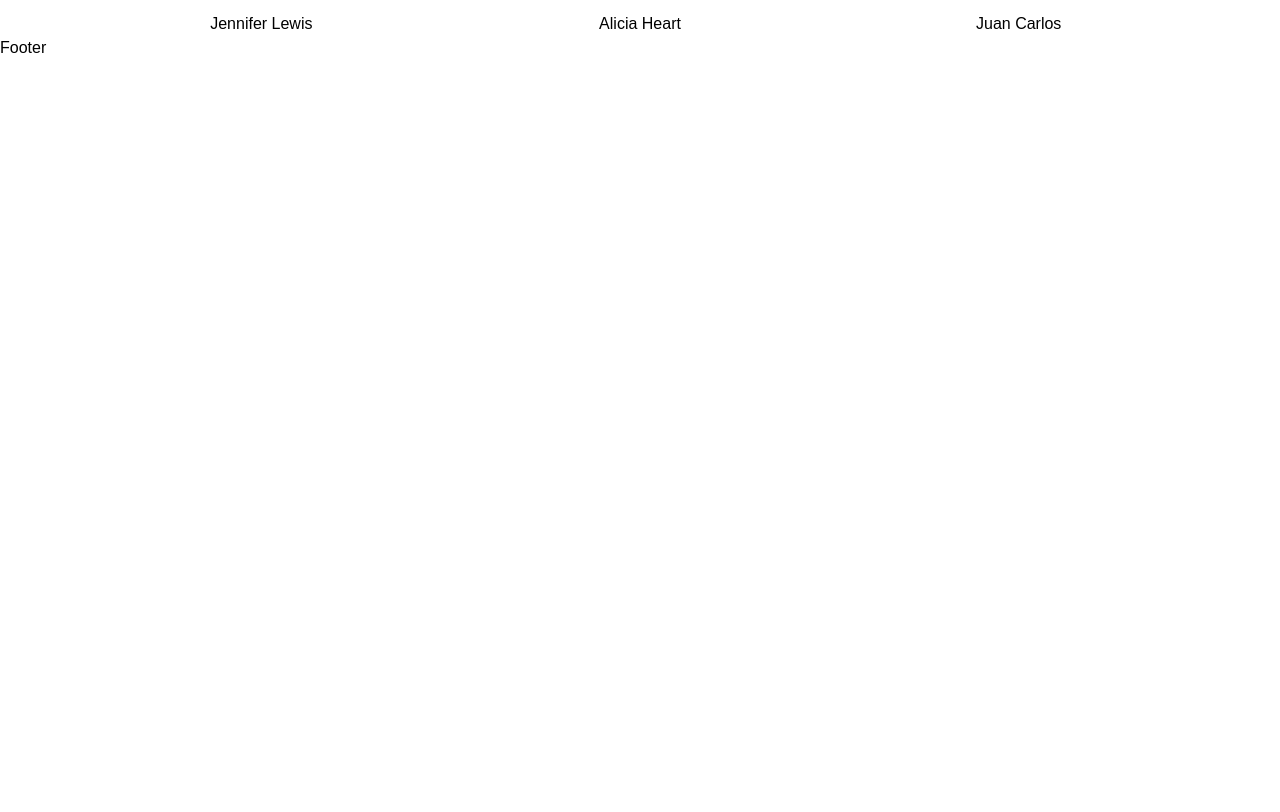
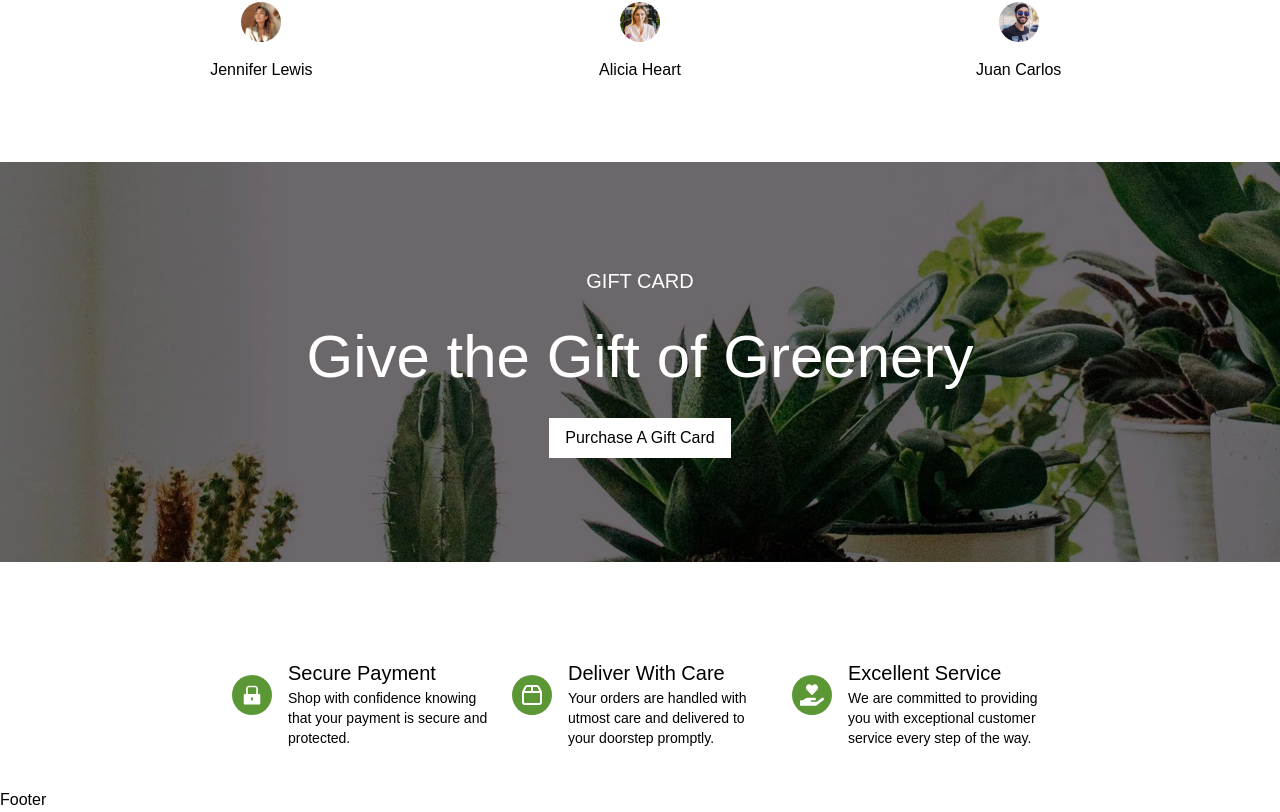
Before and after one commit to crazycart143/urban-garden, a Next.js app: page / in a window 1280 px wide. Shown: the part 3197-4009 px from the top of the page. Before the commit the page ends 3257 px from the top, so only its background shows below. Built offline with nearby package versions, Linux system fonts and the light colour scheme; a web font is replaced by a local one.

Commit message:
added Services.tsx and Giftcard.tsx

```diff
--- a/app/page.tsx
+++ b/app/page.tsx
@@ -1,4 +1,11 @@
-import { Feedback, Hero, PlantList, Story } from "@/components";
+import {
+  Feedback,
+  GiftCard,
+  Hero,
+  PlantList,
+  Services,
+  Story,
+} from "@/components";
 import { PlantProps } from "@/types";
 import { fetchPlants } from "@/utils";
 
@@ -31,6 +38,12 @@ export default async function Home() {
       <section>
         <Feedback />
       </section>
+      <section>
+        <GiftCard />
+      </section>
+      <section>
+        <Services />
+      </section>
     </main>
   );
 }
--- a/components/Feedback.tsx
+++ b/components/Feedback.tsx
@@ -5,18 +5,20 @@ import Image from "next/image";
 
 const Feedback = () => {
   return (
-    <div className="flex flex-col items-center justify-center w-full px-10 md:px-20 max-width">
-      <h1 className="text-[26px] font-medium py-4 border-b-2 border-[#5C9735]">
+    <div className="flex flex-col items-center justify-center w-full px-10 py-10 md:px-20 max-width">
+      <h1 className="text-[26px] md:text-[30px] font-medium py-4 border-b-2 border-[#5C9735]">
         What Our Customers Say
       </h1>
       <div className="flex flex-col sm:flex-row sm:gap-x-4">
         {feedBack.map((feedback, index) => (
           <div
             key={index}
-            className="flex flex-col items-center justify-center w-full gap-y-4"
+            className="flex flex-col items-center justify-start w-full gap-y-4"
           >
             <BsQuote color="#5C9735" className="opacity-50 text-[26px] mt-6" />
-            <p className="text-[16px] text-center">{feedback.feedback}</p>
+            <p className="text-[16px] text-center font-medium">
+              {feedback.feedback}
+            </p>
             <Image
               src={feedback.image}
               width={40}
--- /dev/null
+++ b/components/GiftCard.tsx
@@ -0,0 +1,17 @@
+import React from "react";
+import CustomButton from "./CustomButton";
+
+const GiftCard = () => {
+  return (
+    <div className="flex flex-col items-center justify-center bg-center bg-cover w-full h-[300px] md:h-[400px] bg-gift-bg text-white gap-y-4 my-10">
+      <p className="text-[20px]">GIFT CARD</p>
+      <h1 className="text-[40px] md:text-[60px]">Give the Gift of Greenery</h1>
+      <CustomButton
+        title="Purchase A Gift Card"
+        containerStyles="py-2 px-4 bg-white text-black"
+      />
+    </div>
+  );
+};
+
+export default GiftCard;
--- a/components/PlantList.tsx
+++ b/components/PlantList.tsx
@@ -8,7 +8,7 @@ interface PlantListProps {
 
 const PlantList = ({ filteredPlants }: PlantListProps) => {
   return (
-    <section className="flex flex-col items-start justify-start w-full px-6 pt-10 pb-20 lg:px-20 max-width">
+    <section className="flex flex-col items-start justify-start w-full px-6 pt-10 pb-10 sm:pb-20 lg:px-20 max-width">
       <div className="flex items-center w-full sm:justify-start xs:justify-center ">
         <h1 className="xs:text-[34px] sm:text-[40px]">New Plants</h1>
       </div>
--- /dev/null
+++ b/components/Services.tsx
@@ -0,0 +1,48 @@
+import React from "react";
+import { AiFillLock } from "react-icons/ai";
+import { LuPackage2 } from "react-icons/lu";
+import { FaHandHoldingHeart } from "react-icons/fa";
+const Services = () => {
+  return (
+    <div className="flex flex-col items-center justify-center px-10 py-10 sm:flex-row gap-x-6 ">
+      <div className="flex flex-col items-center justify-start lg:flex-row ">
+        <div className="rounded-full bg-[#5C9735] w-10 lg:w-[40px] h-10 flex justify-center items-center sm:text-[24px] ">
+          <AiFillLock color="white" />
+        </div>
+        <div className="flex flex-col items-center justify-center ml-4 lg:items-start lg:justify-start lg:w-[200px]">
+          <h1 className="mt-4 text-[20px]">Secure Payment</h1>
+          <p className="text-sm text-center lg:text-start">
+            Shop with confidence knowing that your payment is secure and
+            protected.
+          </p>
+        </div>
+      </div>
+      <div className="flex flex-col items-center justify-start lg:flex-row">
+        <div className="rounded-full bg-[#5C9735] w-10 lg:w-[40px] h-10 flex justify-center items-center sm:text-[24px] mt-6 sm:mt-0">
+          <LuPackage2 color="white" />
+        </div>
+        <div className="flex flex-col items-center justify-center ml-4 lg:items-start lg:w-[200px]">
+          <h1 className="mt-4 text-[20px]">Deliver With Care</h1>
+          <p className="text-sm text-center lg:text-start">
+            Your orders are handled with utmost care and delivered to your
+            doorstep promptly.
+          </p>
+        </div>
+      </div>
+      <div className="flex flex-col items-center justify-start lg:flex-row">
+        <div className="rounded-full bg-[#5C9735] w-10 lg:w-[40px] h-10 flex justify-center items-center sm:text-[24px] mt-6 sm:mt-0">
+          <FaHandHoldingHeart color="white" />
+        </div>
+        <div className="flex flex-col items-center justify-center ml-4 lg:items-start lg:w-[200px]">
+          <h1 className="mt-4 text-[20px]">Excellent Service</h1>
+          <p className="text-sm text-center lg:text-start">
+            We are committed to providing you with exceptional customer service
+            every step of the way.
+          </p>
+        </div>
+      </div>
+    </div>
+  );
+};
+
+export default Services;
--- a/components/Story.tsx
+++ b/components/Story.tsx
@@ -4,7 +4,7 @@ import CustomButton from "./CustomButton";
 
 const Story = () => {
   return (
-    <div className="relative flex flex-col w-full md:flex-row max-width md:gap-x-6 lg:gap-x-0 py-14">
+    <div className="relative flex flex-col w-full md:flex-row max-width md:gap-x-6 lg:gap-x-0 py-14 ">
       <Image
         src="/plants-store-story-section-img.webp"
         width={800}
@@ -12,7 +12,7 @@ const Story = () => {
         alt="story-image"
         className="object-cover md:object-left lg:object-top md:w-[400px] lg:w-[800px] md:h-[600px] lg:h-[500px]"
       />
-      <div className="py-10 w-full sm:w-[90vw] left-0 right-0 mx-auto  md:w-[500px] flex flex-col justify-center items-start px-6 absolute md:static bottom-5 sm:bottom-10 bg-white">
+      <div className="py-6 sm:py-10 w-full sm:w-[90vw] left-0 right-0 mx-auto  md:w-[500px] flex flex-col justify-center items-start px-6  absolute md:static bottom-0 sm:bottom-10 bg-white">
         <p>OUR STORY</p>
         <h1 className="text-[30px]">Bringing Nature to Urban Dwellers</h1>
         <div className="flex flex-col mt-4 text-sm gap-y-4 sm:text-base">
--- a/components/index.ts
+++ b/components/index.ts
@@ -7,6 +7,8 @@ import PlantCard from "./PlantCard";
 import Story from "./Story";
 import PlantList from "./PlantList";
 import Feedback from "./Feedback";
+import GiftCard from "./GiftCard";
+import Services from "./Services";
 
 export {
   Navbar,
@@ -18,4 +20,6 @@ export {
   Story,
   PlantList,
   Feedback,
+  GiftCard,
+  Services,
 };
--- a/tailwind.config.js
+++ b/tailwind.config.js
@@ -32,6 +32,7 @@ module.exports = {
       },
       backgroundImage: {
         "hero-bg": "url('/hero-img.webp')",
+        "gift-bg": "url('/footer-background-_1_.webp')",
       },
     },
   },
```
Also changed, not shown: public/footer-background-_1_.webp (added).
